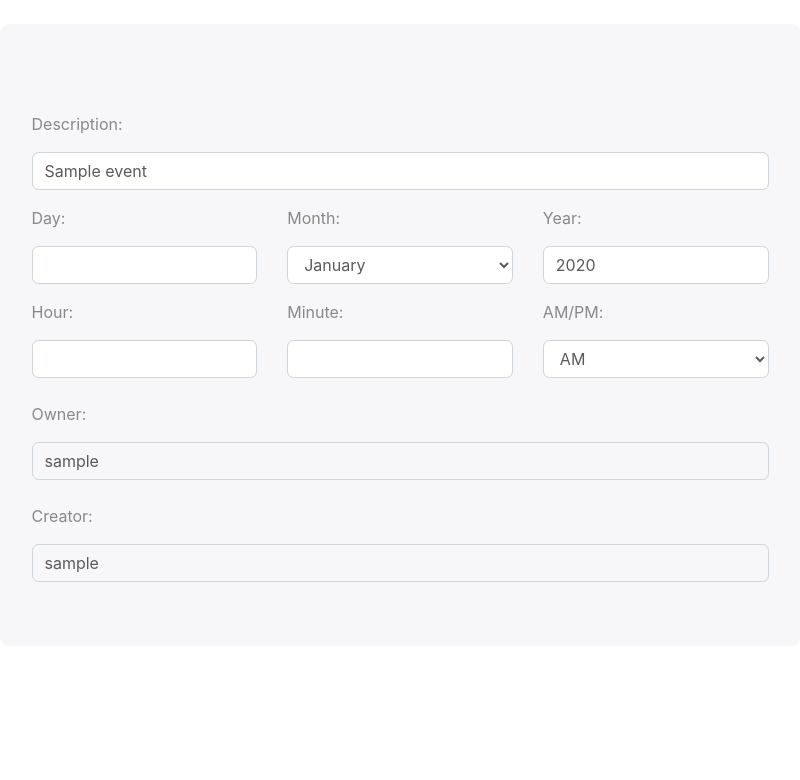
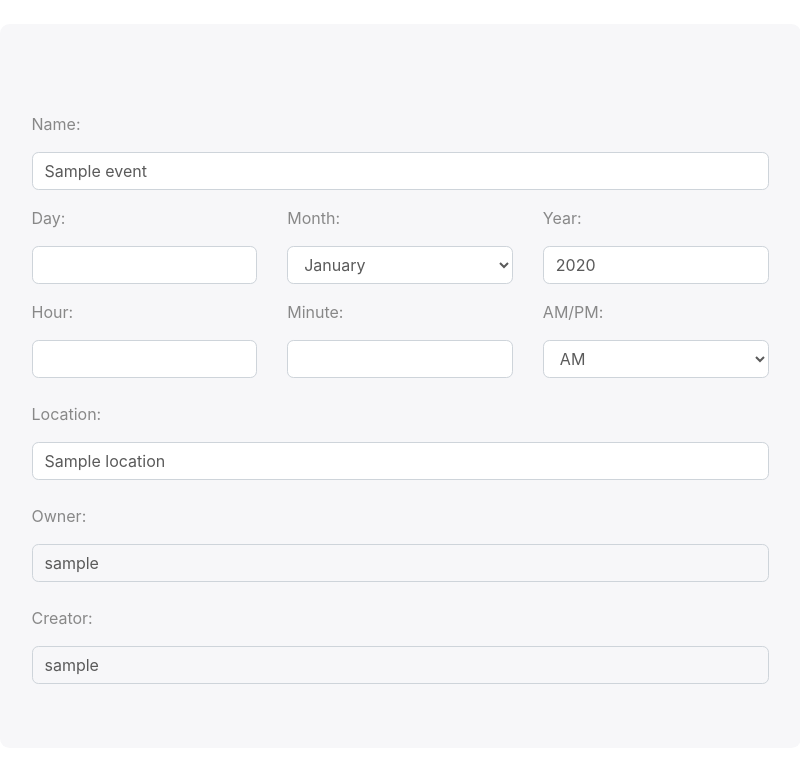
Before and after one commit to cmdevoto/event-planner, a Flask app: template eventPlannerApp/templates/events/editEvent.html in a window 1280 px wide. Shown: the part 56-836 px from the top of the page, without its empty margins (240-1040 px from the left). Before the commit the page ends 638 px from the top, so only its background shows below. Run offline with Flask 2, Linux system fonts and the light colour scheme; the template is opened without the code that fills it: values that come from a table or form of the project are taken from there, most other values are stand-ins (such as "Sample title", 1, 10 or a date in 2020).

Commit message:
added location

```diff
--- a/eventPlannerApp/modules/events/editEventPage.py
+++ b/eventPlannerApp/modules/events/editEventPage.py
@@ -66,7 +66,7 @@ def event_edit_page(eventId):
 
 
 class EditEventForm(FlaskForm):
-    description = StringField('Description', validators=[DataRequired()])
+    description = StringField('Name', validators=[DataRequired()])
     day = IntegerField('Day', validators=[DataRequired()])
     month = SelectField('Month',
         choices=[(1, calendar.month_name[1]), (2, calendar.month_name[2]), (3, calendar.month_name[3]),
--- a/eventPlannerApp/templates/events/editEvent.html
+++ b/eventPlannerApp/templates/events/editEvent.html
@@ -49,6 +49,10 @@
         </div>
       </div>
       <fieldset>
+        <label class="form-label mt-4" for="locationInput"> {{- form.location.label -}}: </label>
+        {{ form.location(class="form-control", id="locationInput", value=data['event']['location']) }}
+      </fieldset>
+      <fieldset>
         <label class="form-label mt-4" for="ownerInput"> {{- form.ownerUsername.label -}}: </label>
         {{ form.ownerUsername(class="form-control", id="ownerInput", value=data['event']['ownerUsername'], readonly=true) }}
       </fieldset>
```
